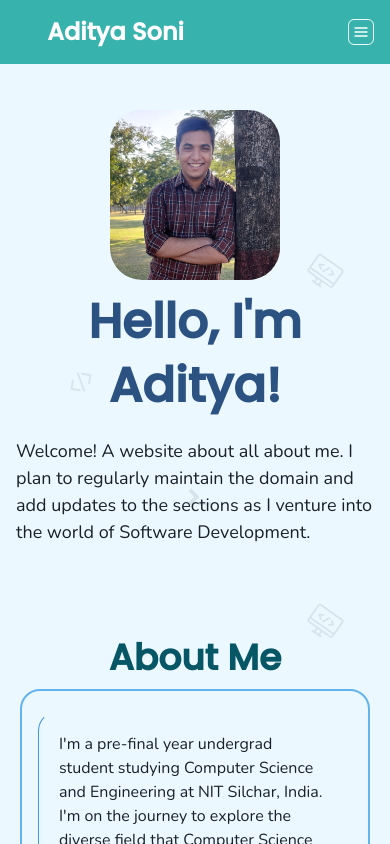
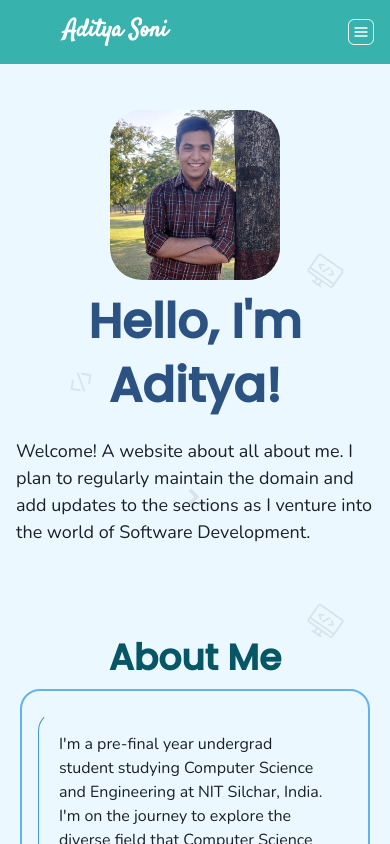
Before and after one commit to adityson/portfolio-website, a Next.js app: page / in a window 390 px wide. Shown: the top 844 px of the page. Built offline with nearby package versions, Linux system fonts and the light colour scheme.

Commit message:
updated font on mobile nav

```diff
--- a/components/Nav/MobileNav.tsx
+++ b/components/Nav/MobileNav.tsx
@@ -36,6 +36,7 @@ const MobileNav = () => {
             size="lg"
             padding="8px"
             textAlign="center"
+            fontFamily="Satisfy"
             width="200px"
             borderRadius="15px"
             transition="all 0.2s ease"
```
